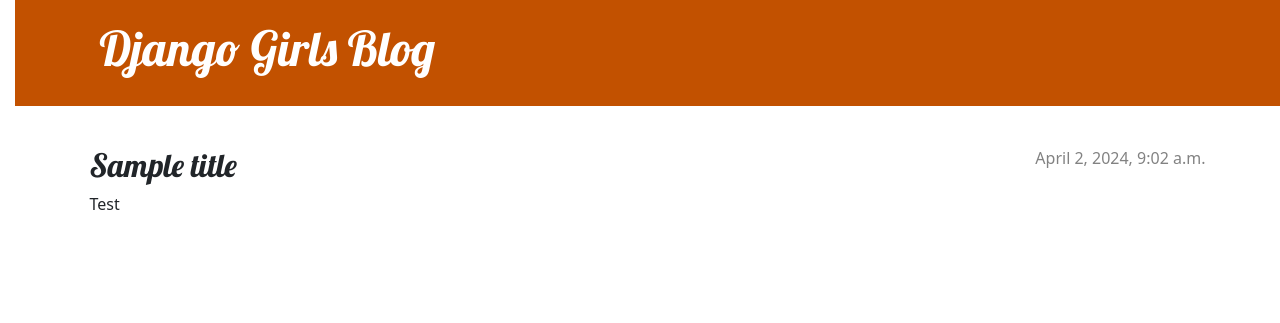
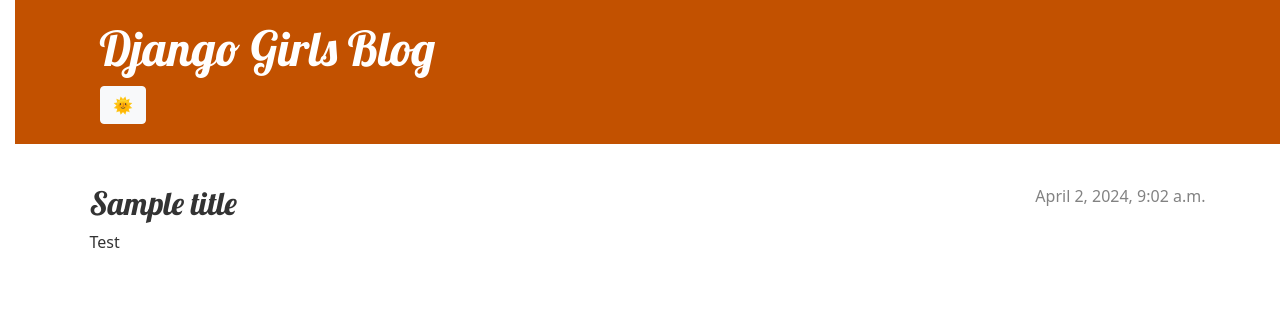
Before and after one commit to N-JK/my-first-blog, a Django app: page /post/1/ in a window 1280 px wide. Shown: the top 323 px of the page. Run offline with Django 3.2, Linux system fonts and the light colour scheme; data comes from the database, SQL or seed files in the repository.

Commit message:
toggle theme

```diff
--- a/blog/static/css/blog.css
+++ b/blog/static/css/blog.css
@@ -77,3 +77,16 @@
     color: #FFFFFF;
     background-color: #C25100;
 }
+
+/* blog.css */
+/* Dark Theme */
+.dark-mode {
+    background-color: #333;
+    color: #fff;
+}
+
+/* Light Theme */
+.light-mode {
+    background-color: #fff;
+    color: #333;
+}
--- a/blog/templates/blog/base.html
+++ b/blog/templates/blog/base.html
@@ -3,11 +3,26 @@
 <html>
 <head>
     <title>Django Girls blog</title>
+    <!-- Inside <head> tag -->
+    <script>
+        function toggleTheme() {
+            const body = document.body;
+            body.classList.toggle('dark-mode');
+            body.classList.toggle('light-mode');
+            // Toggle icon based on theme
+            const icon = document.getElementById('theme-icon');
+            if (body.classList.contains('dark-mode')) {
+                icon.innerHTML = '🌞'; // Sun for light mode
+            } else {
+                icon.innerHTML = '🌜'; // Moon for dark mode
+            }
+        }
+    </script>
     <link rel="stylesheet" href="https://cdn.jsdelivr.net/npm/bootstrap@5.1.3/dist/css/bootstrap.min.css" integrity="sha384-1BmE4kWBq78iYhFldvKuhfTAU6auU8tT94WrHftjDbrCEXSU1oBoqyl2QvZ6jIW3" crossorigin="anonymous">
     <link rel="stylesheet" href="https://fonts.googleapis.com/css?family=Lobster&subset=latin,latin-ext">
     <link rel="stylesheet" href="{% static 'css/blog.css' %}">
 </head>
-    <body>
+<body class="{% if dark_mode %}dark-mode{% else %}light-mode{% endif %}">
 <header class="page-header">
     <div class="container">
         {% if user.is_authenticated %}
@@ -16,6 +31,13 @@
         </a>
         {% endif %}
         <h1><a href="/">Django Girls Blog</a></h1>
+    </div>
+    <!-- Move toggle button inside the container for proper alignment -->
+    <div class="container">
+        <!-- Use a span to display the icon -->
+        <button onclick="toggleTheme()" class="btn btn-light">
+            <span id="theme-icon">{% if dark_mode %}🌜{% else %}🌞{% endif %}</span>
+        </button>
     </div>
 </header>
 <main class="content container">
--- a/blog/urls.py
+++ b/blog/urls.py
@@ -6,4 +6,7 @@
     path('post/<int:pk>/', views.post_detail, name='post_detail'),
     path('post/new/', views.post_new, name='post_new'),
     path('post/<int:pk>/edit/', views.post_edit, name='post_edit'),
+    path('toggle-theme/', views.toggle_theme, name='toggle_theme'),
+    path('', views.index, name='index'),
+
 ]
--- a/blog/views.py
+++ b/blog/views.py
@@ -39,3 +39,24 @@
     else:
         form = PostForm(instance=post)
     return render(request, 'blog/post_edit.html', {'form': form})
+
+
+def index(request):
+    # Check user's theme preference
+    if 'dark_mode' in request.session:
+        dark_mode = request.session['dark_mode']
+    else:
+        # Default to light mode
+        dark_mode = False
+
+    return render(request, 'index.html', {'dark_mode': dark_mode})
+
+def toggle_theme(request):
+    # Toggle theme preference
+    if 'dark_mode' in request.session:
+        request.session['dark_mode'] = not request.session['dark_mode']
+    else:
+        # Default to dark mode
+        request.session['dark_mode'] = True
+
+    return redirect('index')
```
Lines whose indentation alone changed are shown as unchanged.
